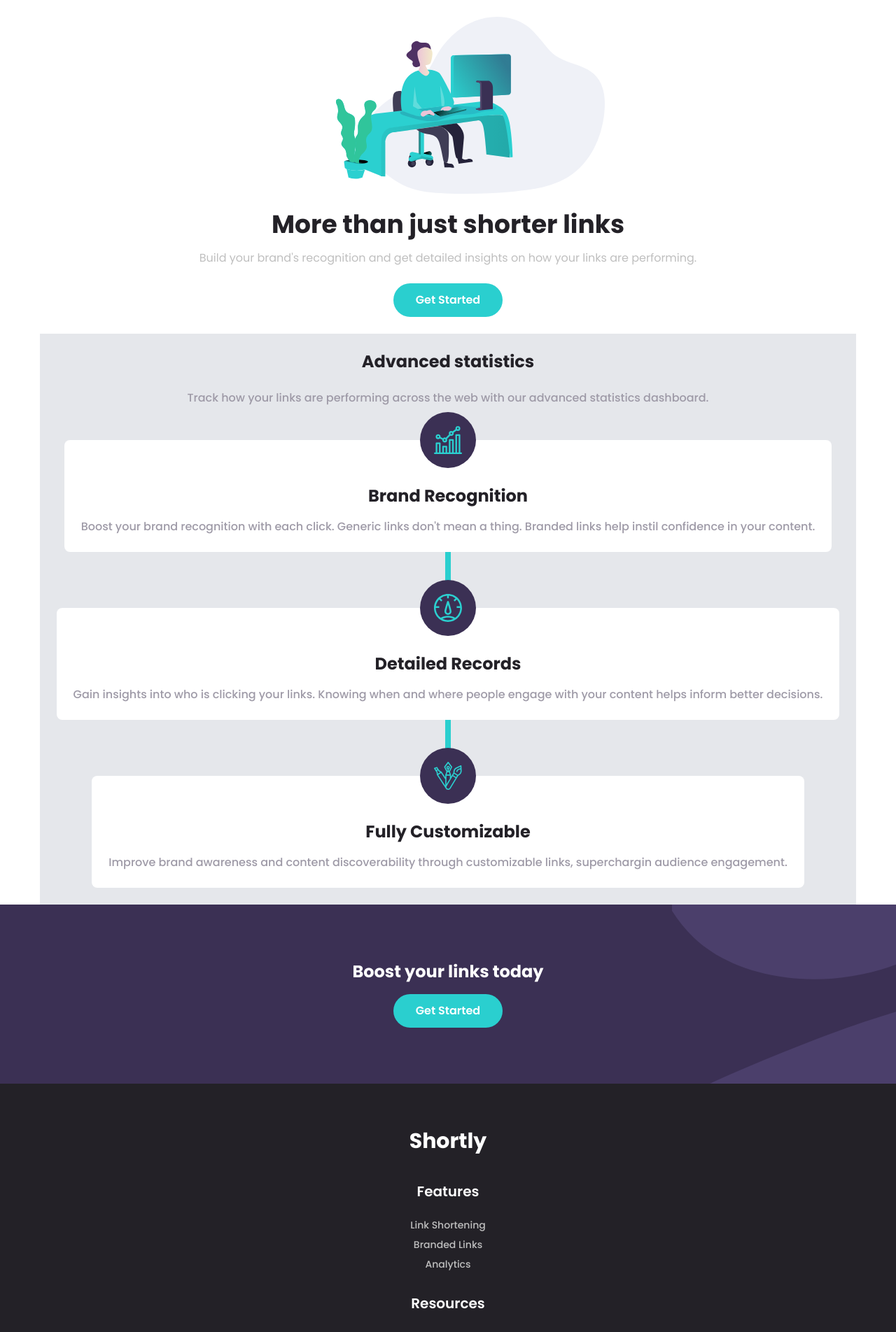
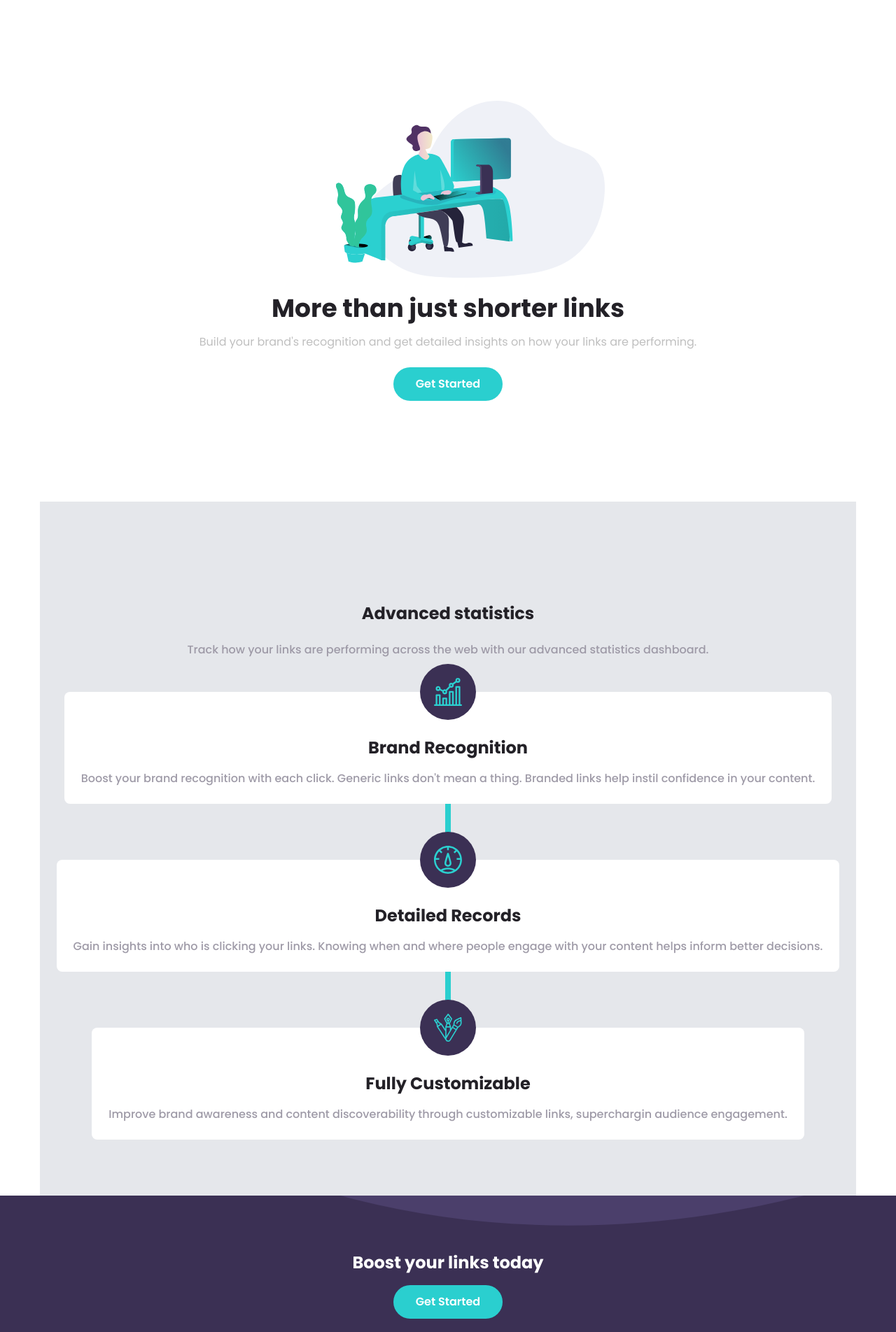
Before and after one commit to Farfan16/url-shortening, a Next.js app: page / in a window 1280 px wide. Shown: the top 1904 px of the page at 70% size. Built offline with nearby package versions, Linux system fonts and the light colour scheme.

Commit message:
adjust some padding

```diff
--- a/src/app/sections/advstats.tsx
+++ b/src/app/sections/advstats.tsx
@@ -29,7 +29,7 @@ const benefits = [
 
 const Advstats = () => {
   return (
-    <section className="flex flex-col items-center justify-center text-center gap-12 bg-gray-200 p-6">
+    <section className="flex flex-col items-center justify-center text-center gap-12 bg-gray-200 p-6 py-20 pt-36">
       <div className="flex flex-col items-center justify-center gap-6">
         <h3 className="text-Very-Dark-Violet font-bold text-2xl">
           Advanced statistics
--- a/src/app/sections/boost.tsx
+++ b/src/app/sections/boost.tsx
@@ -2,7 +2,7 @@ import Button from "../components/Button";
 
 const Boost = () => {
   return (
-    <section className="flex flex-col justify-center items-center gap-4 text-center w-full h-full px-6 py-20 bg-Boost-Mobile bg-Dark-Violet bg-no-repeat bg-contain bg-right">
+    <section className="flex flex-col justify-center items-center gap-4 text-center w-full h-full px-6 py-20 bg-Boost-Mobile bg-Dark-Violet bg-no-repeat bg-cover bg-right">
       <h2 className="font-bold text-white text-2xl">Boost your links today</h2>
       <Button />
     </section>
--- a/src/app/sections/hero.tsx
+++ b/src/app/sections/hero.tsx
@@ -4,7 +4,7 @@ import Button from "../components/Button";
 
 const Hero = () => {
   return (
-    <section className="flex flex-col items-center bg-white gap-6 p-6 min-w-full">
+    <section className="flex flex-col items-center bg-white gap-6 p-6 py-36 min-w-full">
       <div className="image translate-x-8 w-96 h-full">
         <Image
           src={WorkingIllus}
```
